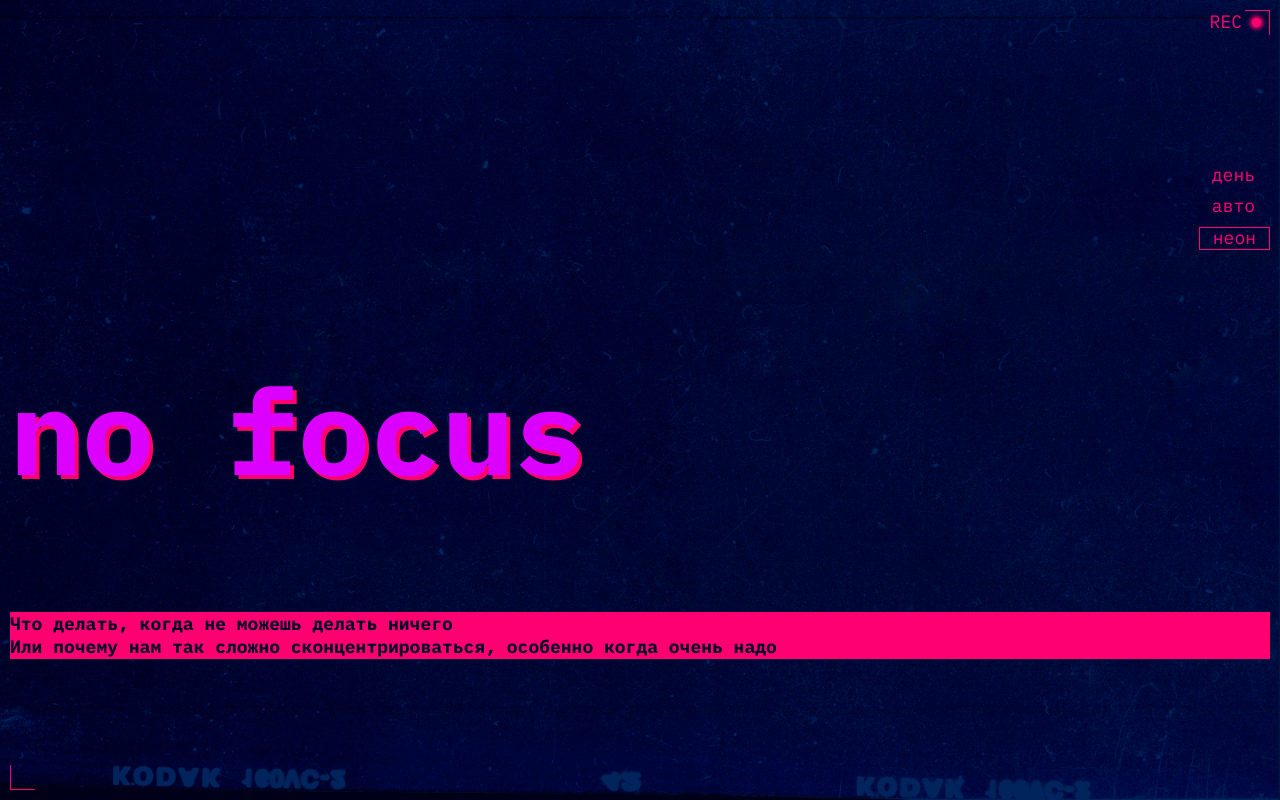
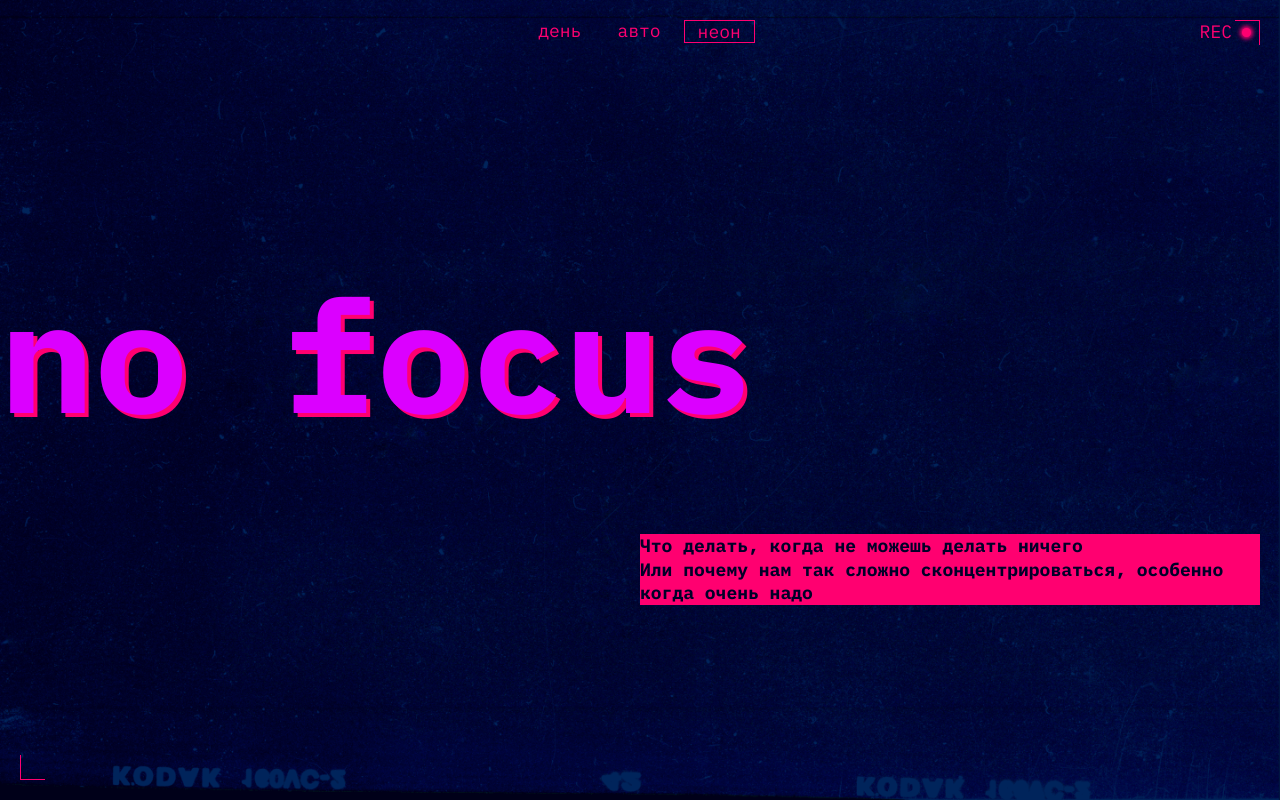
Before and after one commit to Kaylapoza/slozhno-sosredotochitsya-fd, a plain HTML site: page index.html in a window 1280 px wide. Shown: the top 800 px of the page. Drawn offline with Linux system fonts and the light colour scheme.

Commit message:
адаптировал шапку

```diff
--- a/index.html
+++ b/index.html
@@ -106,7 +106,7 @@
         <h3 class="title-decor">А можно в картинках?</h3>
         <img class="section__image" src="./images/sunset.png" alt="картинка с закатом" loading="lazy"/>
         <img class="section__image" src="./images/ice-cream.png" alt="картинка с вкусняхами" loading="lazy" />
-        <img class="section__image" src="./images/tape.png" alt="картинка с косетой" loading="lazy" />
+        <img class="section__image" src="./images/tape.png" alt="картинка с касетой" loading="lazy" />
         <img class="section__image" src="./images/books.png" alt="стопка книг" loading="lazy" />
         <img class="section__image" src="./images/street.png" alt="изображение улицы" loading="lazy" />
       </section>
--- a/styles/style.css
+++ b/styles/style.css
@@ -16,6 +16,102 @@
   block-size: 100vh;
   min-block-size: 668px;
   padding: 10px;
+}
+
+@media (width >= 768px) {
+  .header {
+    min-block-size: 1024px;
+    grid-template-columns: repeat(2, 1fr);
+    grid-template-rows: min-content 1fr 1fr 1fr;
+    padding: 20px;
+  }
+
+  .header .header__decor-element::after {
+    inset-block-start: 28px;
+    inset-inline-end: 29px;
+  }
+
+  .page .decorated-zone::before {
+    inset-block-start: 20px;
+    inset-inline-end: 20px;
+  }
+
+  .page .decorated-zone::after {
+    inset-block-end: 20px;
+    inset-inline-start: 20px;
+  }
+
+  .header__decor-element {
+    grid-column: 2/3;
+  }
+
+  .header__theme-menu {
+    align-content: center;
+    grid-column: 2/3;
+    grid-row: 2/3;
+  }
+
+  .header .title {
+    grid-column: 1/-1;
+    grid-row: 3/4;
+    margin-inline-start: -20px;
+  }
+
+  .header .title-decor {
+    grid-column: 2/3;
+    grid-row: 4/5;
+  }
+}
+
+@media (width >= 1024px) {
+  .header {
+    min-block-size: 768px;
+    grid-template-columns: repeat(2, 1fr);
+    grid-template-rows: min-content 1fr 1fr 1fr;
+    padding: 20px;
+  }
+
+  .header .header__decor-element::after {
+    inset-block-start: 28px;
+    inset-inline-end: 29px;
+  }
+
+  .page .decorated-zone::before {
+    inset-block-start: 20px;
+    inset-inline-end: 20px;
+  }
+
+  .page .decorated-zone::after {
+    inset-block-end: 20px;
+    inset-inline-start: 20px;
+  }
+
+  .header__decor-element {
+    grid-column: 2/3;
+    grid-row: 1/2;
+  }
+
+  .header .header__theme-menu {
+    grid-column: 1/3;
+    grid-row: 1/2;
+    justify-self: center;
+  }
+
+  .header .header__theme-menu-list {
+    flex-direction: row;
+  }
+
+  .header .title {
+    grid-column: 1/-1;
+    grid-row: 3/4;
+    margin-inline-start: -20px;
+    font-size: 9.813rem;
+  }
+
+  .header .title-decor {
+    grid-column: 2/3;
+    grid-row: 4/5;
+  }
 }
 
 .header__decor-element {
@@ -46,8 +142,8 @@
   border: solid 1px var(--accent-color);
   border-bottom: none;
   border-left: none;
-  top: 10px;
-  right: 10px;
+  inset-block-start: 10px;
+  inset-inline-end: 10px;
 }
 
 .decorated-zone::after {
@@ -59,8 +155,8 @@
   border: solid 1px var(--accent-color);
   border-top: none;
   border-right: none;
-  bottom: 10px;
-  left: 10px;
+  inset-block-end: 10px;
+  inset-inline-start: 10px;
 }
 
 .header__theme-menu {
```
